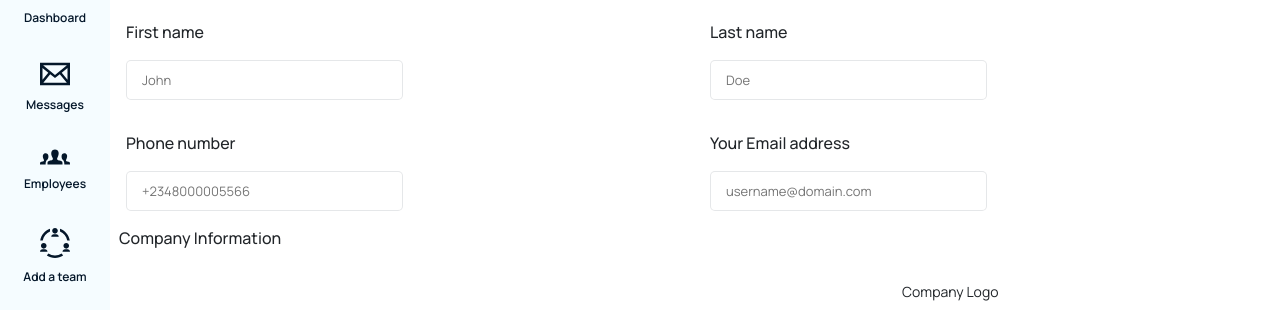
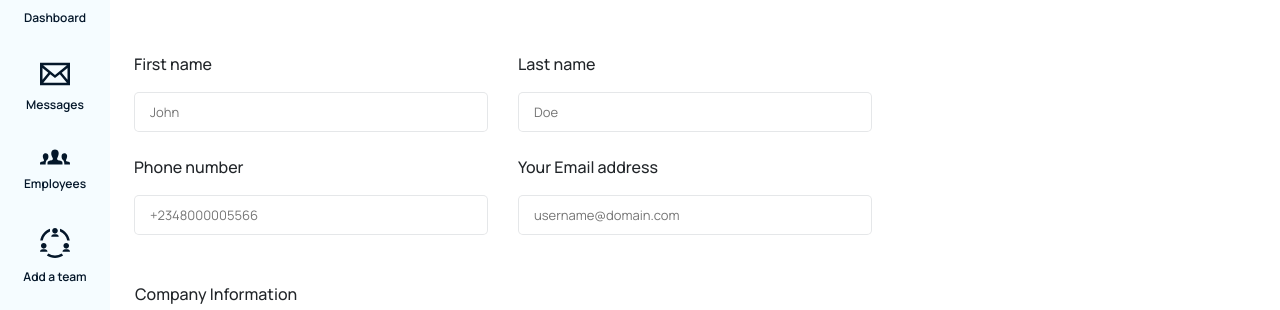
Before and after one commit to uchendu1/backup_for_task_to_stage_8, a plain HTML site: page index.html in a window 1280 px wide. Shown: the part 175-485 px from the top of the page. Drawn offline with Linux system fonts and the light colour scheme.

Commit message:
modify index.html

```diff
--- a/index.html
+++ b/index.html
@@ -77,8 +77,20 @@
             width: 130px;
             height: 40px;
         }
-        .PI{
+
+        .PI {
             padding-top: 55px;
+            padding-left: 40px;
+
+        }
+
+        .com-info {
+            padding-left: 40px;
+
+        }
+
+        .side-bar2 {
+            background: rgba(73, 190, 255, 0.05);
         }
     </style>
 </head>
@@ -223,39 +235,70 @@
     <img class="dashHeaderDesign2" src="/images/dashboard-header/dashboard-header-design-3.svg" alt="">
 
 
-    <main id="main">
+
+    <main id="main classp-3">
+
+
+        <!-- <div class=" row side-bar2 p-4">
+            <div class="col-3">
+                <p>jjjjjjjjjjjjj</p>
+                <p>jjjjjjjjjjjjj</p>
+                <p>jjjjjjjjjjjjj</p>
+                <p>jjjjjjjjjjjjj</p>
+                <p>jjjjjjjjjjjjj</p>
+                <p>jjjjjjjjjjjjj</p>
+                <p>jjjjjjjjjjjjj</p>
+                <p>jjjjjjjjjjjjj</p>
+                <p>jjjjjjjjjjjjj</p>
+            </div>
+        </div> -->
 
         <div class="row d-flex justify-content-start pl-4">
             <h5 class="personal PI"> Personal Information</h5>
         </div>
 
-        <div class="row justify-content-center p-3">
-            <div class="col-12 col-md-6">
-                <p class="personal"> First name</p>
-                <input class="John w-50 PH " placeholder="John" type="text" />
+
+
+        <div class="row p-4">
+
+            <div class="col-12 col-md-4">
+                <div class="my-4">
+                    <p class="personal"> First name</p>
+                    <input class="John w-100 PH " placeholder="John" type="text" />
+                </div>
+
+
+                <div class="my-4">
+                    <p class="personal">Phone number</p>
+                    <input class="John w-100 PH" placeholder="+2348000005566" type="number" />
+                </div>
             </div>
 
-            <div class="col-12 col-md-6">
-                <p class="personal"> Last name</p>
-                <input class="John w-50 PH " placeholder="Doe" type="text" />
+
+
+            <div class="col-12 col-md-4">
+                <div class="my-4">
+                    <p class="personal"> Last name</p>
+                    <input class="John w-100 PH " placeholder="Doe" type="text" />
+                </div>
+
+
+                <div class="my-4">
+                    <p class="personal"> Your Email address</p>
+                    <input class="John w-100 PH" placeholder="username@domain.com" type="email" />
+                </div>
             </div>
         </div>
 
-        <div class="row justify-content-center p-3">
-            <div class="col-12 col-md-6">
-                <p class="personal">Phone number</p>
-                <input class="John w-50 PH" placeholder="+2348000005566" type="number" />
-            </div>
 
-            <div class="col-12 col-md-6">
-                <p class="personal"> Your Email address</p>
-                <input class="John w-50 PH" placeholder="username@domain.com" type="email" />
-            </div>
+
+
+        <div class="row d-flex justify-content-start com-info">
+            <h5 class="personal "> Company Information</h5>
         </div>
 
-        <div class="row d-flex justify-content-start ">
-            <h5 class="personal pl-4"> Company Information</h5>
-        </div>
+
+
         <div class="row p-4">
 
             <div class="col-12 col-md-4">
@@ -330,7 +373,7 @@
 
 
 
-        <div class="row justify-content-start pl-4 my-4">
+        <div class="row justify-content-start my-2 " style="padding-left: 40px; padding-top: 20px;">
             <button class="save text-white">
                 Save Changes
             </button>
```
